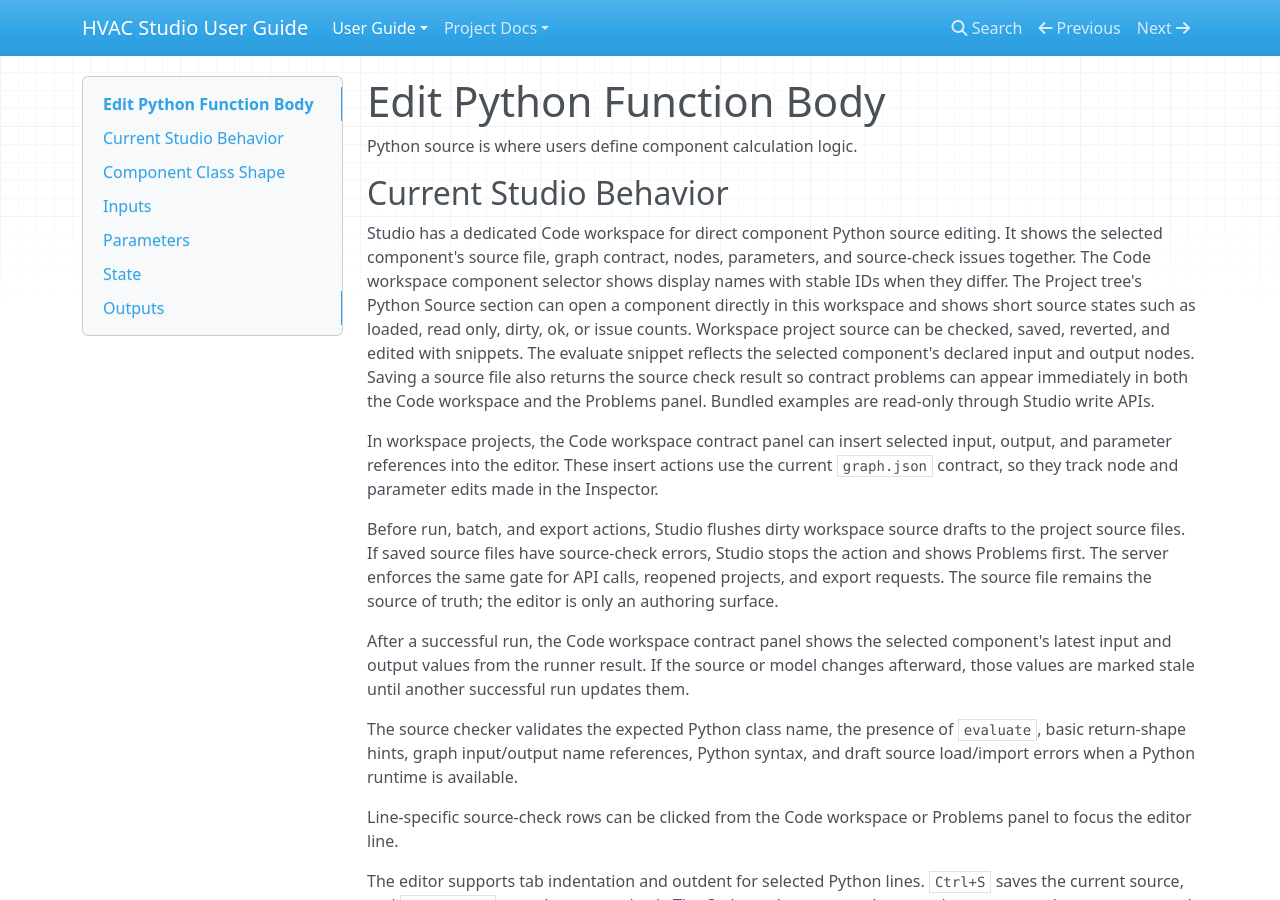
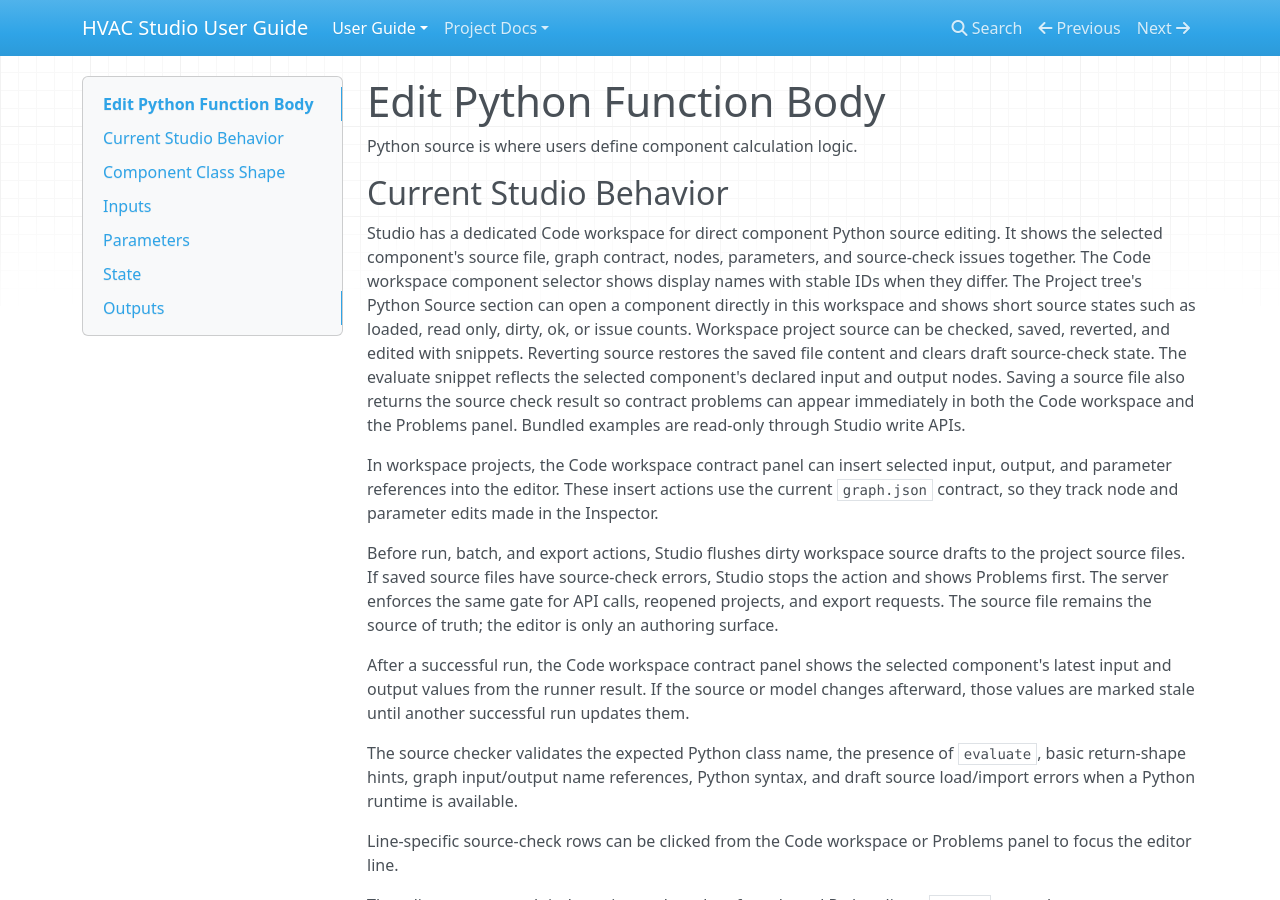
Before and after one commit to Gonie-Gonie/hvac-studio, an MkDocs documentation site: the page built from docs/user/edit-python-function.md, in a window 1280 px wide and 900 px high. Built offline with MkDocs 1.6.1, drawn with Linux system fonts in a browser that asks for light colours; nearby versions of some CDN libraries.

Commit message:
refresh source state after revert

```diff
--- a/docs/user/edit-python-function.md
+++ b/docs/user/edit-python-function.md
@@ -4,7 +4,7 @@
 
 ## Current Studio Behavior
 
-Studio has a dedicated Code workspace for direct component Python source editing. It shows the selected component's source file, graph contract, nodes, parameters, and source-check issues together. The Code workspace component selector shows display names with stable IDs when they differ. The Project tree's Python Source section can open a component directly in this workspace and shows short source states such as loaded, read only, dirty, ok, or issue counts. Workspace project source can be checked, saved, reverted, and edited with snippets. The evaluate snippet reflects the selected component's declared input and output nodes. Saving a source file also returns the source check result so contract problems can appear immediately in both the Code workspace and the Problems panel. Bundled examples are read-only through Studio write APIs.
+Studio has a dedicated Code workspace for direct component Python source editing. It shows the selected component's source file, graph contract, nodes, parameters, and source-check issues together. The Code workspace component selector shows display names with stable IDs when they differ. The Project tree's Python Source section can open a component directly in this workspace and shows short source states such as loaded, read only, dirty, ok, or issue counts. Workspace project source can be checked, saved, reverted, and edited with snippets. Reverting source restores the saved file content and clears draft source-check state. The evaluate snippet reflects the selected component's declared input and output nodes. Saving a source file also returns the source check result so contract problems can appear immediately in both the Code workspace and the Problems panel. Bundled examples are read-only through Studio write APIs.
 
 In workspace projects, the Code workspace contract panel can insert selected input, output, and parameter references into the editor. These insert actions use the current `graph.json` contract, so they track node and parameter edits made in the Inspector.
 
--- a/tools/go/internal/studio/static/js/app.js
+++ b/tools/go/internal/studio/static/js/app.js
@@ -1997,7 +1997,9 @@
   const source = component ? state.sourceByComponent[component.id] : null;
   if (!component || !source || source.read_only || !isWorkspaceProject()) return;
   state.sourceDraftByComponent[component.id] = source.content;
+  delete state.sourceCheckByComponent[component.id];
   renderPythonPanel();
+  renderProjectTree();
   log(`Source reverted: ${component.id}`);
 }
 
```
Also changed, not shown: CHANGELOG.md (+1 -0 lines).
